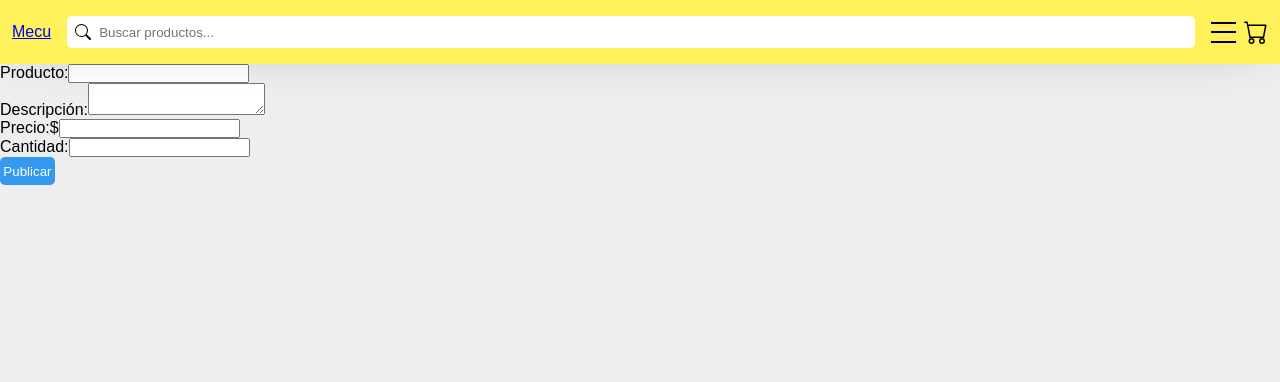
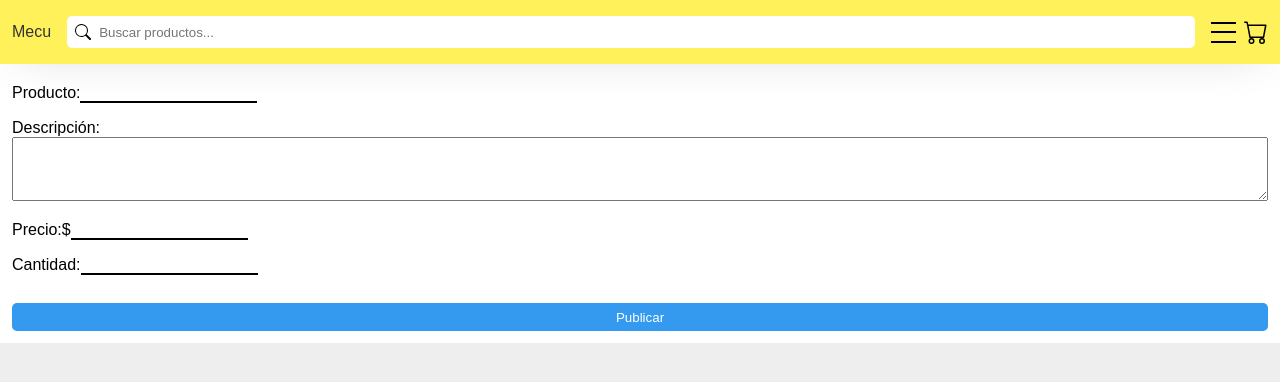
Before and after one commit to paiput/mecu, a React (Create React App) app in the folder client/: page /sell in a window 1280 px wide. Shown: the top 382 px of the page. Built offline with nearby package versions, Linux system fonts and the light colour scheme; no server answers; the HTML template or start-up script is replaced by a standard one.

Commit message:
Add ProductDetails, SellForm, and HambMenu styles

```diff
--- a/client/src/App.css
+++ b/client/src/App.css
@@ -1,8 +1,10 @@
 :root {
   /* Colors */
   --blue: #339AF0;
-  --darker-gray: #BBB;
-  --gray: #EEE;
+  --black: #333;
+  --gray: #888;
+  --light-gray: #BBB;
+  --very-light-gray: #EEE;
   --red: #E83A2A;
   --yellow: #FFF159;
   /* Fonts */
@@ -24,7 +26,7 @@ html {
 }
 
 body {
-  background-color: var(--gray);
+  background-color: var(--very-light-gray);
 }
 
 /* Generals */
@@ -33,6 +35,11 @@ button { cursor: pointer; }
 button > .icon {
   display: grid;
   place-content: center;
+}
+
+a {
+  color: var(--black);
+  text-decoration: none;
 }
 /* /Generals */
 
@@ -99,8 +106,25 @@ button > .icon {
 .nav__hamburger div {
   background-color: #000;
   height: 2px;
+  transition: all ease .3s;
   width: 100%;
 }
+
+/* onHambClick */
+.change-to-cross div:nth-child(1) {
+  position: absolute;
+  top: 44%;
+  transform: rotateZ(45deg);
+}
+.change-to-cross div:nth-child(2) {
+  opacity: 0;
+}
+.change-to-cross div:nth-child(3) {
+  position: absolute;
+  top: 44%;
+  transform: rotateZ(-45deg);
+}
+/* /onHambClick */
 
 .cart-button {
   background: none;
@@ -113,23 +137,29 @@ button > .icon {
   background-color: #FFF;
   display: flex;
   flex-direction: column;
-  gap: .75rem;
-  padding: var(--default-spacing) 1rem;
+  gap: 1.25rem;
+  padding: 1.25rem 1rem;
   position: absolute;
   width: 100%;
+}
+
+.hamb-menu__link {
+  align-items: center;
+  display: flex;
+  gap: .5em;
 }
 /* /Hamb-Menu */
 
 /* Products-Generals */
 .product-card {
   background-color: #FFF;
-  border: 1px solid var(--darker-gray);
+  border: 1px solid var(--light-gray);
   border-radius: 5px;
   margin: var(--default-spacing);
 }
 
 .product__title-container {
-  border-bottom: 1px solid var(--darker-gray);
+  border-bottom: 1px solid var(--light-gray);
 }
 .product__title {
   padding: 1em 1rem;
@@ -165,6 +195,13 @@ button > .icon {
   color: #FFF;
   padding: .5em .25em;
 }
+.secondary-button {
+  background-color: var(--very-light-gray);
+  border: 2px solid var(--gray);
+  border-radius: 5px;
+  color: var(--gray);
+  padding: .4em .25em;
+}
 .product-button {
   background: none;
   border: none;
@@ -194,6 +231,59 @@ button > .icon {
 }
 /* /Latest-Products */
 
+/* Product-Details */
+.product-details {
+  background-color: #FFF;
+}
+
+.product-details__name {
+  padding: 1em 0;
+  text-align: center;
+}
+
+.product-details__text-container {
+  display: flex;
+  flex-direction: column;
+  gap: 1rem;
+  padding: var(--default-spacing);
+}
+
+.product-details__buttons-container {
+  display: flex;
+  flex-direction: column;
+  gap: .5rem;
+}
+/* /Product-Details */
+
+/* Sell-Form */
+.sell-form-container {
+  background-color: #FFF;
+  padding: var(--default-spacing);
+}
+
+.sell-form__input-container {
+  padding: .5em 0;
+}
+
+.sell-form input {
+  border: none;
+  border-bottom: 2px solid black;
+  outline: none;
+}
+
+.sell-form textarea {
+  resize: vertical;
+  max-height: 25rem;
+  min-height: 4rem;
+  width: 100%;
+}
+
+.sell-form button {
+  margin: 1.5em 0 0;
+  width: 100%;
+}
+/* /Sell-Form */
+
 /* Modifiers */
 .normal-icon {
   font-size: 1rem;
```
